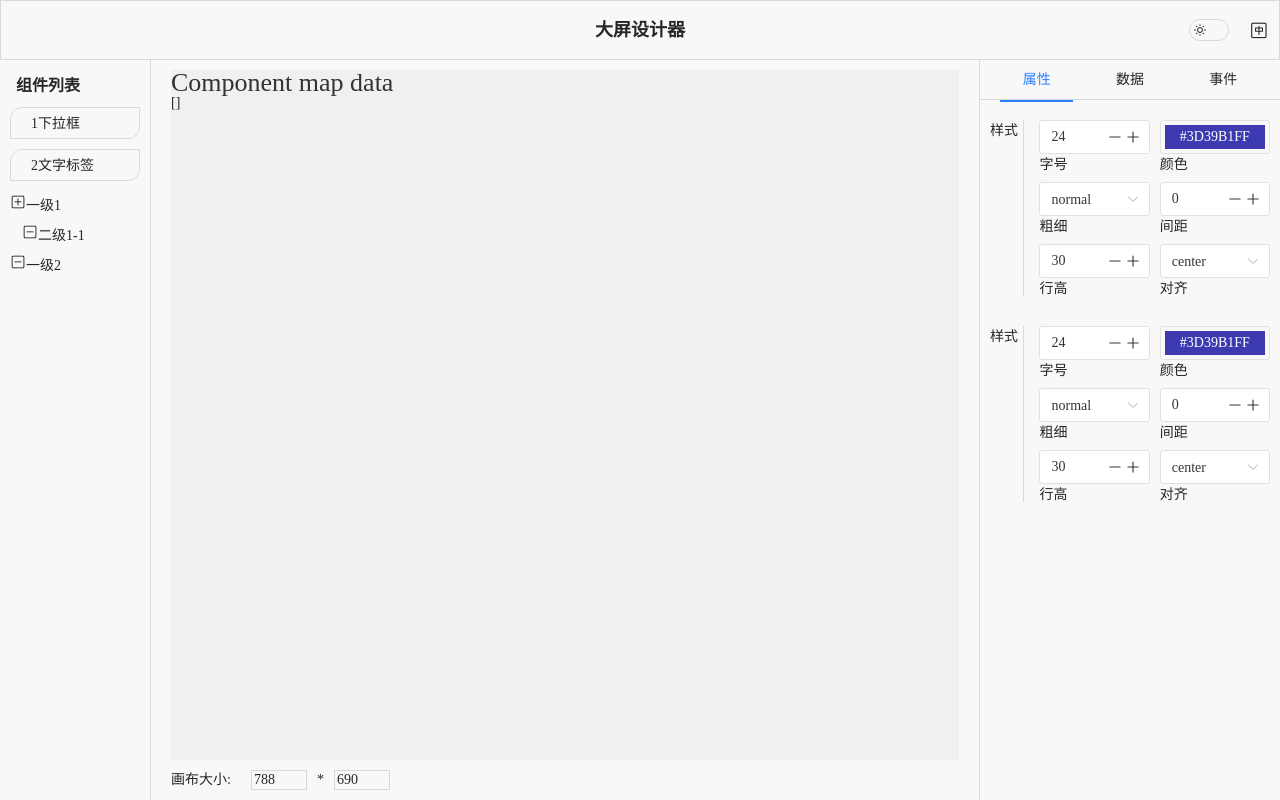
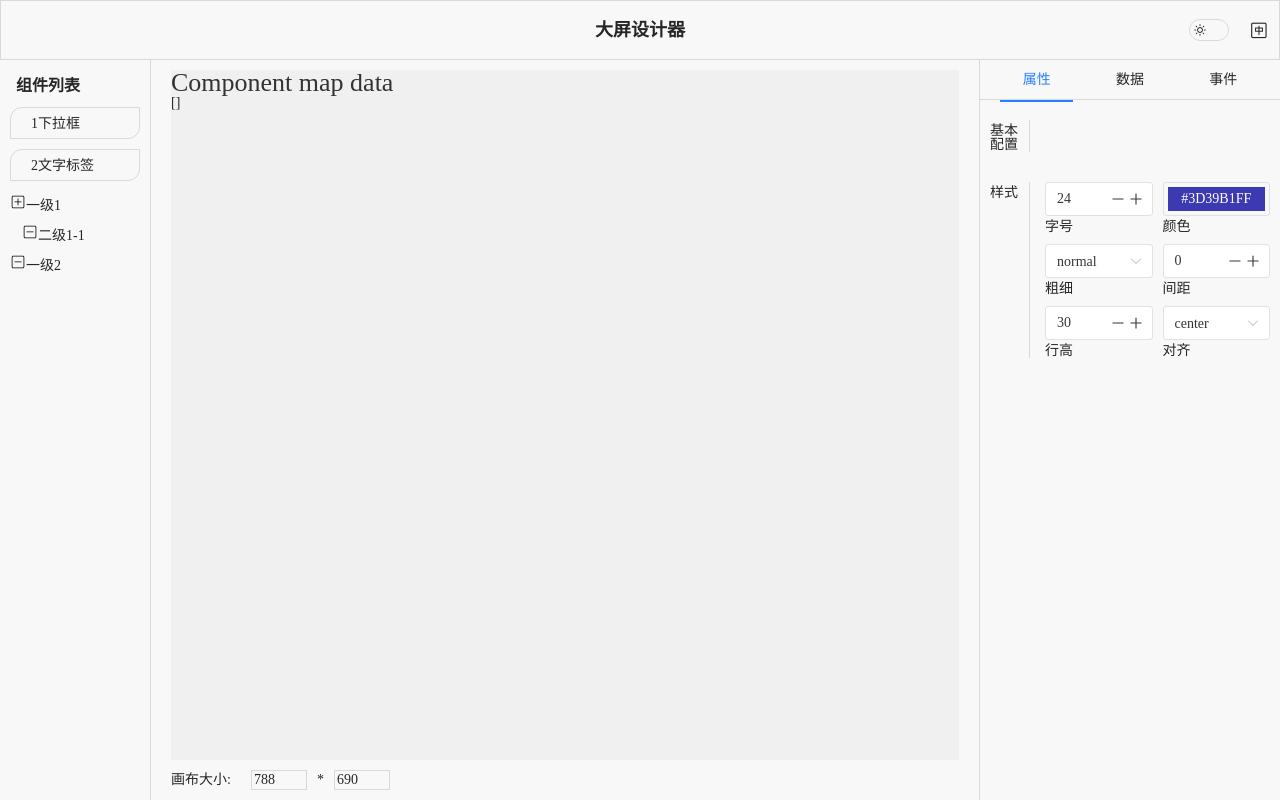
Before and after one commit to zuowendong/visual-designer, a Vue app: page / in a window 1280 px wide. Built offline with nearby package versions, Linux system fonts and the light colour scheme.

Commit message:
feat: add dui components

```diff
--- a/packages/ui/src/select/prop.ts
+++ b/packages/ui/src/select/prop.ts
@@ -1,10 +1,4 @@
-import type { PropType } from 'vue'
 import { PropertyData } from '../env'
-
-type FontText = {
-  fontSize: number
-  color: string
-}
 
 export const properties: PropertyData[] = [
   {
@@ -14,14 +8,12 @@ export const properties: PropertyData[] = [
       {
         name: '宽度',
         key: 'width',
-        type: Number,
         compKey: 'dui-input-number',
         value: 200
       },
       {
         name: '高度',
         key: 'height',
-        type: String,
         compKey: 'dui-input-number',
         value: 30
       }
@@ -34,7 +26,6 @@ export const properties: PropertyData[] = [
       {
         name: '文本',
         key: 'fontText',
-        type: Object as PropType<FontText>,
         required: true,
         compKey: 'dui-input-text',
         value: {
--- a/src/components/sidebar-component/ComponentProperty.vue
+++ b/src/components/sidebar-component/ComponentProperty.vue
@@ -1,7 +1,7 @@
 <template>
   <div class="text">
-    <div class="label">样式</div>
-    <DuiComplexText />
+    <div class="label">基本配置</div>
+    <DuiComplexBase />
   </div>
   <div class="text">
     <div class="label">样式</div>
@@ -10,7 +10,7 @@
 </template>
 
 <script setup lang="ts">
-import { DuiComplexText } from '@/dui-components'
+import { DuiComplexText, DuiComplexBase } from '@/dui-components'
 </script>
 
 <style scoped lang="scss">
@@ -18,7 +18,8 @@ import { DuiComplexText } from '@/dui-components'
   display: flex;
   padding-bottom: 30px;
   .label {
-    width: 60px;
+    flex-shrink: 0;
+    width: 34px;
     padding-top: 4px;
     padding-right: 5px;
     margin-right: 15px;
--- /dev/null
+++ b/src/dui-components/dui-complex-base/ComplexBase.vue
@@ -0,0 +1,7 @@
+<template>
+  <div></div>
+</template>
+
+<script setup></script>
+
+<style lang="scss" scoped></style>
--- a/src/dui-components/index.ts
+++ b/src/dui-components/index.ts
@@ -1 +1,2 @@
 export { default as DuiComplexText } from './dui-complex-text/ComplexText.vue'
+export { default as DuiComplexBase } from './dui-complex-base/ComplexBase.vue'
```
Also changed, not shown: package.json (line endings or trailing spaces), 1 other file (tests, documents, lock files or other folders).
